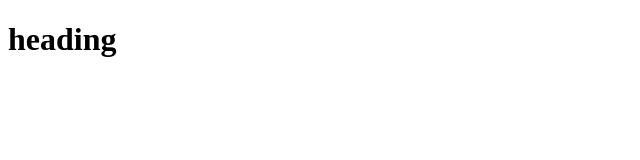
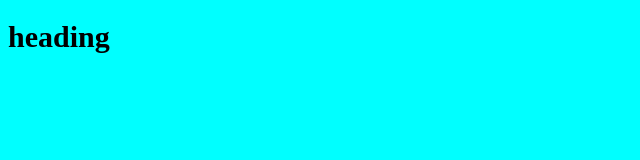
Before and after one commit to Ali7972/localrepo, a plain HTML site: page index.html in a window 1280 px wide. Shown: the whole page, without its empty margins (0-640 px from the left). Drawn offline with Linux system fonts and the light colour scheme.

Commit message:
New commit

```diff
--- a/index.html
+++ b/index.html
@@ -3,6 +3,7 @@
 <head>
     <meta charset="UTF-8">
     <meta name="viewport" content="width=device-width, initial-scale=1.0">
+    <link rel="stylesheet" href="style.css">
     <title>Document</title>
 </head>
 <body>
--- /dev/null
+++ b/style.css
@@ -0,0 +1,4 @@
+*{
+    background-color: aqua;
+    font-size: 30px;
+}
```
